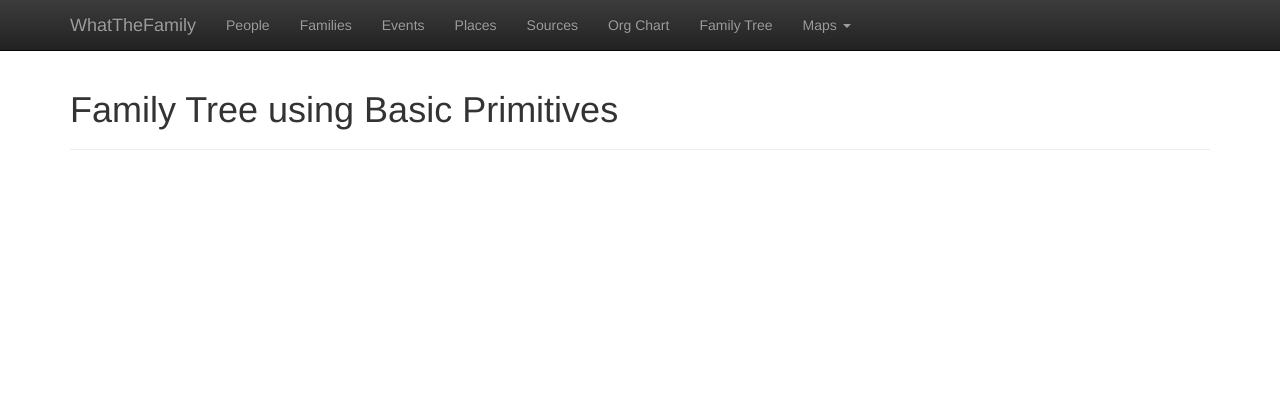
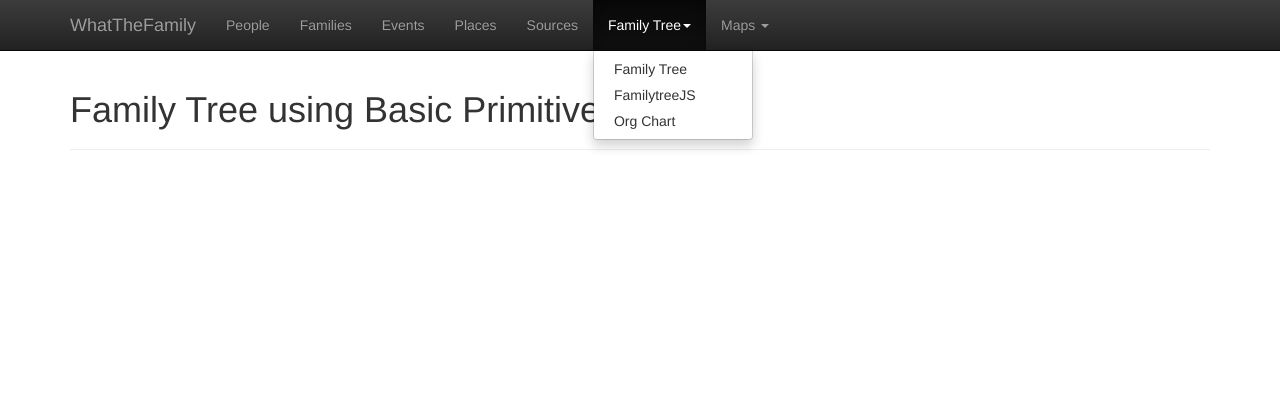
Before and after one commit to neithere/wtfamily-be, a Python web app: template wtfamily/templates/familytree_primitives.html in a window 1280 px wide, after a click on "Family Tree". Shown: the top 420 px of the page. Before the commit the page ends 150 px from the top, so only its background shows below. Run offline with Jinja, Linux system fonts and the light colour scheme; the template is opened without the code that fills it, so the values that code supplies are empty.

Commit message:
Make the three Family Tree implementations available from navbar

```diff
--- a/wtfamily/templates/base.html
+++ b/wtfamily/templates/base.html
@@ -40,8 +40,14 @@
               <li><a href="{{ url_for('event_list') }}">Events</a></li>
               <li><a href="{{ url_for('place_list') }}">Places</a></li>
               <li><a href="{{ url_for('source_list') }}">Sources</a></li>
-              <li><a href="{{ url_for('orgchart') }}">Org Chart</a></li>
-              <li><a href="{{ url_for('familytree') }}">Family Tree</a></li>
+              <li class="dropdown">
+                  <a href="#" class="dropdown-toggle" data-toggle="dropdown" role="button" aria-expanded="false">Family Tree<span class="caret"></span></a>
+                  <ul class="dropdown-menu" role="menu">
+                    <li><a href="{{ url_for('familytree_primitives') }}">Family Tree</a></li>
+                    <li><a href="{{ url_for('familytreejs') }}">FamilytreeJS</a></li>
+                    <li><a href="{{ url_for('orgchart') }}">Org Chart</a></li>
+                  </ul>
+                </li>
               <li class="dropdown">
                   <a href="#" class="dropdown-toggle" data-toggle="dropdown" role="button" aria-expanded="false">Maps <span class="caret"></span></a>
                   <ul class="dropdown-menu" role="menu">
--- a/wtfamily/templates/familytree_primitives.html
+++ b/wtfamily/templates/familytree_primitives.html
@@ -11,7 +11,7 @@
 {% endblock %}
 
 {% block content %}
-  <div id="basicdiagram" style="width: 1000px; height: 480px"/>
+  <div id="basicdiagram" style="width: 1100px; height: 800px;"/>
 {% endblock %}
 
 {% block foot %}
@@ -42,7 +42,7 @@
             $("#basicdiagram").famDiagram(options);
         };
         $(window).load(function () {
-            $.getJSON("{{ url_for('familytree_primitives_ajax_data') }}", function(data) {
+            $.getJSON("{{ url_for('familytree_primitives_data') }}", function(data) {
                 init_family_tree(data);
             });
         });
```
Also changed, not shown: wtfamily/app.py (+8 -6 lines).
